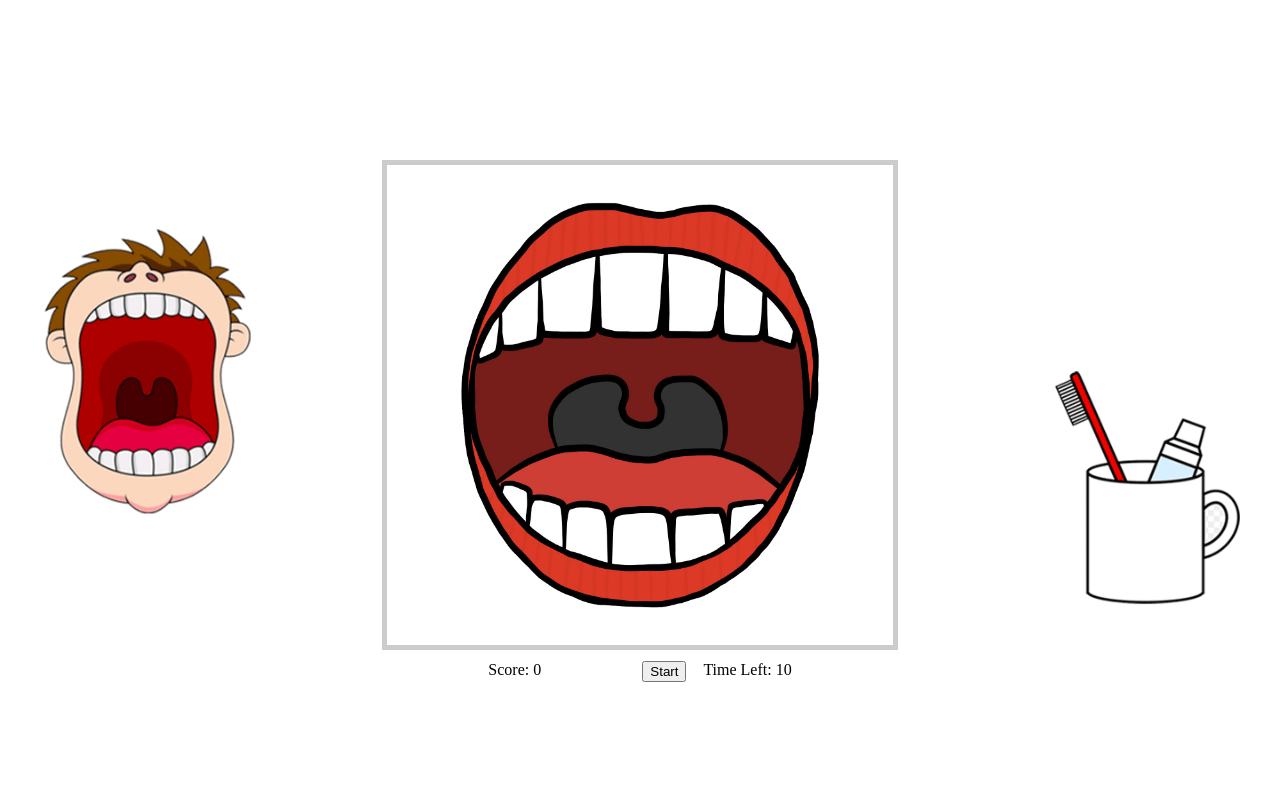
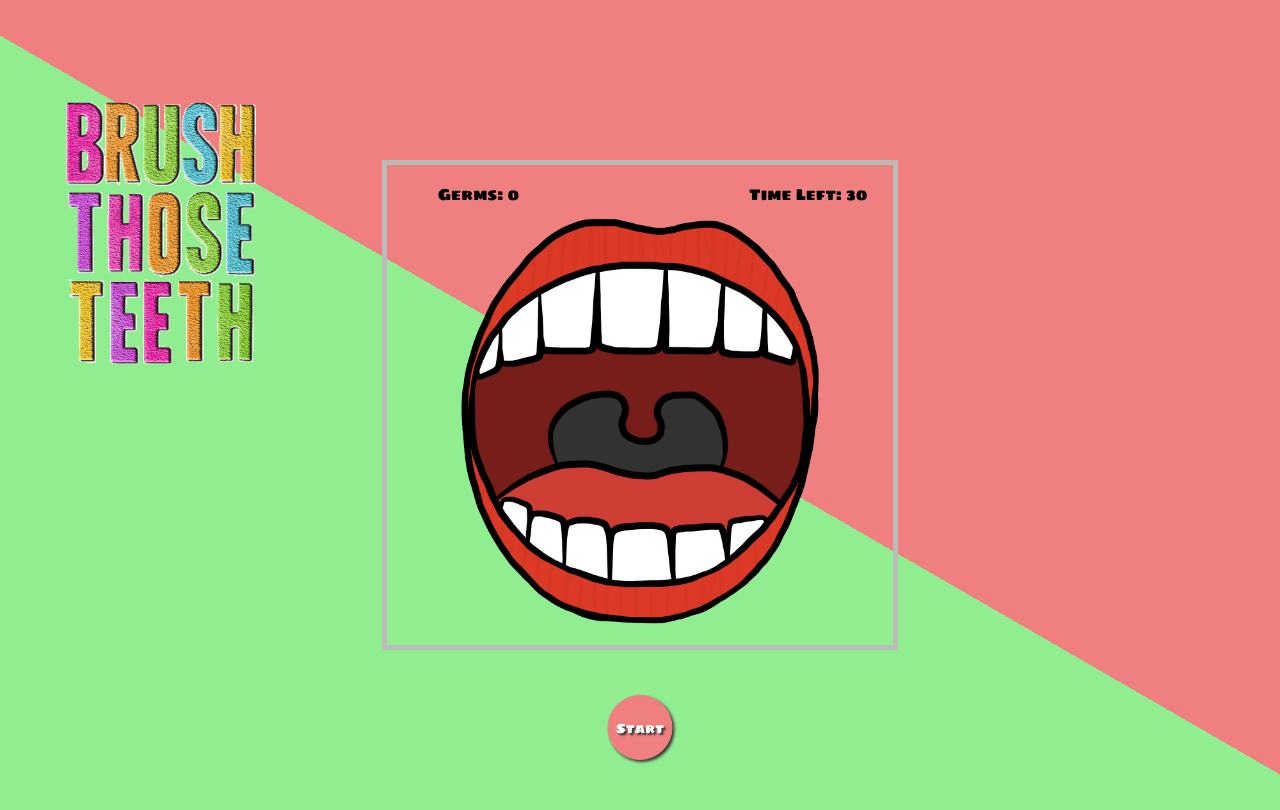
Before and after one commit to Thomas-Chiu/Teeth-Brushing-Game, a plain HTML site: page 04. zombie_game_assignment.html in a window 1280 px wide. Drawn offline with nearby package versions, Linux system fonts and the light colour scheme.

Commit message:
alpha version 80%

```diff
--- a/04. zombie_game_assignment.html
+++ b/04. zombie_game_assignment.html
@@ -4,28 +4,54 @@
 <head>
     <meta charset="UTF-8">
     <meta name="viewport" content="width=device-width, initial-scale=1.0">
-    <title>Document</title>
+    <title>Brush Those Teeth!</title>
     <link rel="stylesheet" href="https://cdnjs.cloudflare.com/ajax/libs/animate.css/3.7.2/animate.min.css">
+    <link href="https://fonts.googleapis.com/css2?family=Sigmar+One&display=swap" rel="stylesheet">
     <style>
         body {
-            background: url(./Images/bg.png) no-repeat center/cover;
+            background: linear-gradient(30deg, lightgreen 50%, lightcoral 50%);
+            font-family: 'Sigmar One', cursive;
         }
 
         section {
             margin: 20vh auto;
             width: 40%;
             height: 60vh;
-            border: 5px solid #ccc;
+            border: 5px solid #bbb;
+        }
+
+        #title {
+            width: 15%;
+            position: absolute;
+            top: 12.5%;
+            left: 5%;
         }
 
         #left {
             float: left;
-            padding-left: 20%;
+            padding-left: 10%;
         }
 
         #right {
             float: right;
-            padding-right: 20%;
+            padding-right: 5%;
+        }
+
+        #btnStart {
+            width: 65px;
+            height: 65px;
+            position: absolute;
+            bottom: 5%;
+            left: 50%;
+            transform: translateX(-50%);
+            font-family: 'Sigmar One', cursive;
+            color: white;
+            text-shadow: 2px 2px 2px #333;
+            box-shadow: 2px 2px 3px #333;
+            border: 1px solid lightcoral;
+            border-radius: 50%;
+            background: lightcoral;
+            cursor: pointer;
         }
 
         #screen {
@@ -34,7 +60,6 @@
             height: 100%;
             height: 60vh;
             background: url(./Images/opened_mouth.png) no-repeat center/contain;
-            /* cursor: url(./Images/toothbrush.png) 0 0, auto; */
             position: relative;
         }
 
@@ -51,7 +76,6 @@
         #upperTeeth {
             width: 80%;
             height: 20%;
-            /* border: 1px solid #000; */
             position: absolute;
             top: 17.5%;
             left: 10%;
@@ -60,7 +84,6 @@
         #innerMouth {
             width: 60%;
             height: 27.5%;
-            /* border: 1px solid #000; */
             position: absolute;
             top: 35%;
             left: 20%;
@@ -69,7 +92,6 @@
         #lowerTeeth {
             width: 80%;
             height: 20%;
-            /* border: 1px solid #000; */
             position: absolute;
             bottom: 15%;
             left: 10%;
@@ -84,28 +106,22 @@
             position: absolute;
             transition: transform 0.5s;
         }
-
-        /* #btnStart { */
-        /* position: absolute; */
-        /* bottom: 0%; */
-        /* left: 50%; */
-        /* transform: translateX(-50%); */
-        /* } */
     </style>
 </head>
 
 <body>
     <section>
+        <p id="left">Germs: <span id="txtScore">0</span></p>
+        <p id="right">Time Left: <span id="txtTime">30</span></p>
+        <p><input type="button" value="Start" id="btnStart">
+        </p>
+        <img src="./Images/title.png" id="title">
         <div id="brush"></div>
         <div id="screen">
             <div id="upperTeeth"></div>
             <div id="innerMouth"></div>
             <div id="lowerTeeth"></div>
         </div>
-        <p id="left">Score: <span id="txtScore">0</span></p>
-        <p style="float: left; padding-left: 20%;"><input type="button" value="Start" id="btnStart">
-        </p>
-        <p id="right">Time Left: <span id="txtTime">10</span></p>
     </section>
 
 
@@ -133,7 +149,6 @@
                 let x = move.pageX
                 let y = move.pageY
                 $(`#brush`).css({ "display": "block", "left": move.pageX, "top": move.pageY });
-                // console.log(`X: ${x}, Y: ${y}`);
             })
 
             // game function
@@ -232,7 +247,6 @@
             })
 
 
-
         })
 
 
```
Also changed, not shown: Images/title.png (added).
